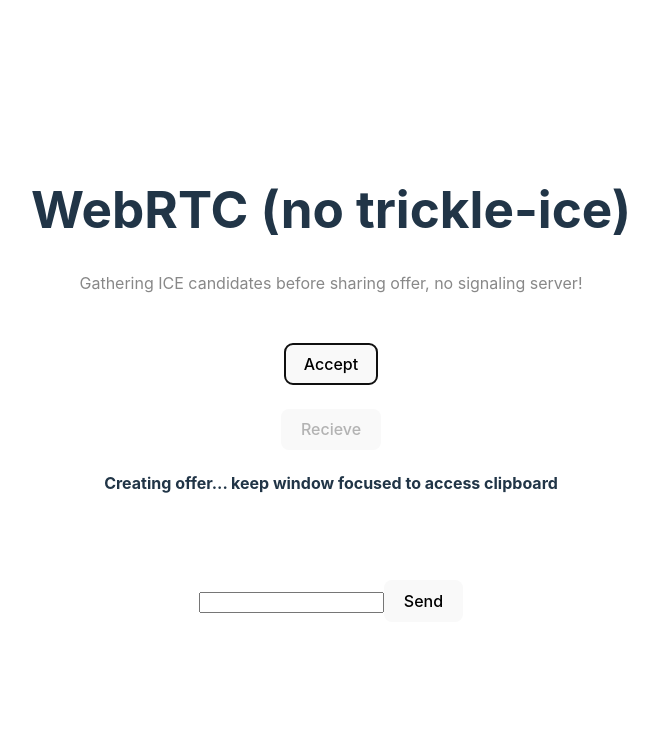
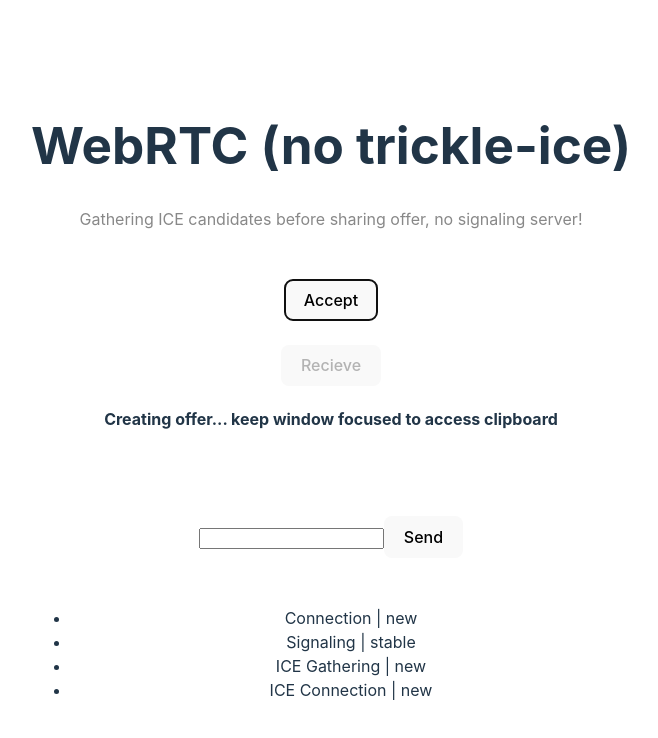
Before and after one commit to LegoGuy32109/WebRTC-ts-test, a React (Vite) app: page / in a window 1280 px wide. Both pictures are taken after a click on the button "Gather". Shown: the top 738 px of the page, without its empty margins (309-967 px from the left). Built offline with nearby package versions, Linux system fonts and the light colour scheme.

Commit message:
display states in view

```diff
--- a/src/App.tsx
+++ b/src/App.tsx
@@ -84,13 +84,14 @@ function App() {
 					</button>
 				</form>
 			</div>
-			{/*<canvas
-				style={{
-					backgroundColor: "gray",
-					width: "300px",
-					height: "300px",
-				}}
-			/> */}
+			{pc && (
+				<ul>
+					<li>Connection | {pc.connectionState}</li>
+					<li>Signaling | {pc.signalingState}</li>
+					<li>ICE Gathering | {pc.iceGatheringState}</li>
+					<li>ICE Connection | {pc.iceConnectionState}</li>
+				</ul>
+			)}
 		</>
 	);
 }
```
